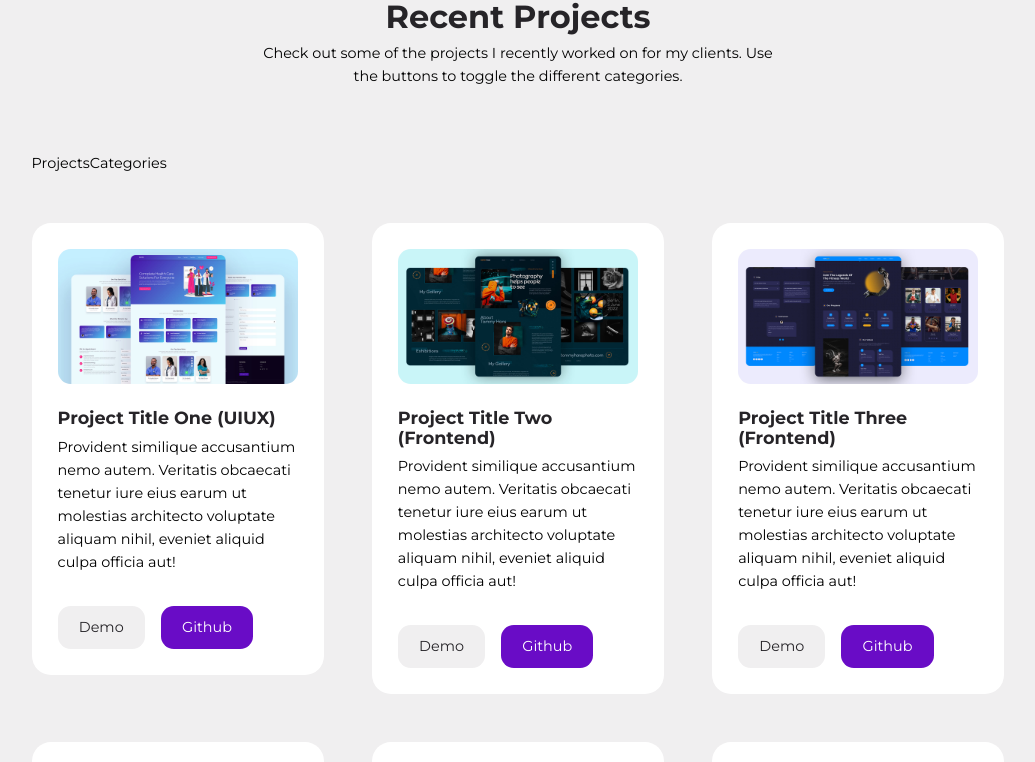
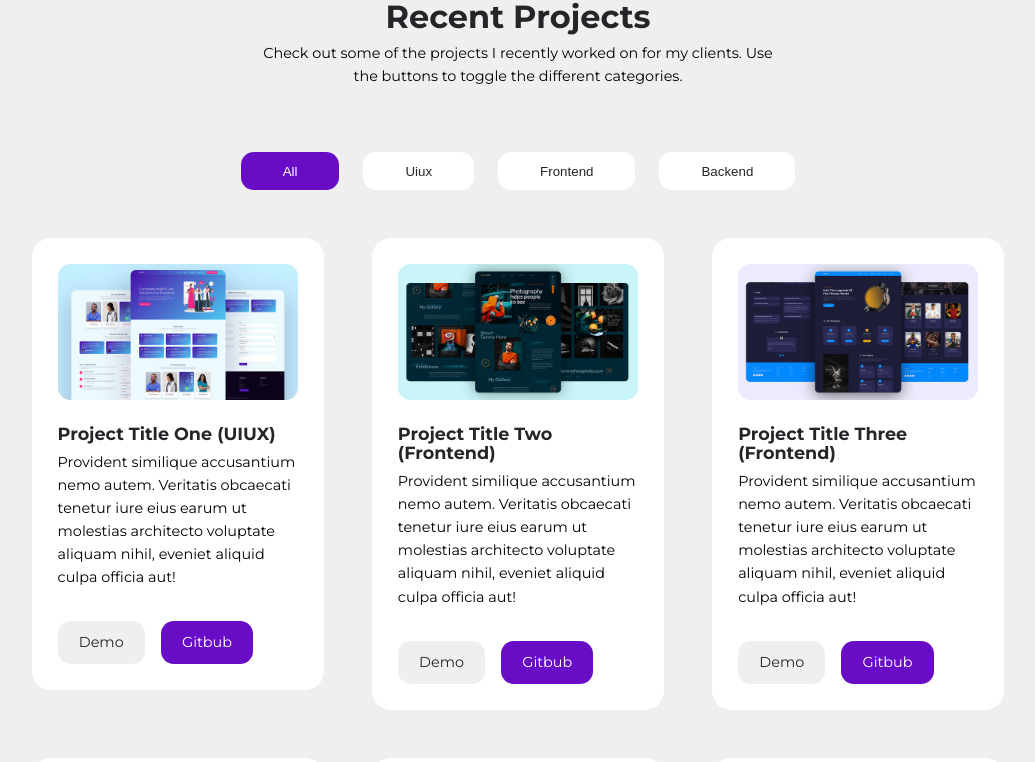
Before and after one commit to orcunSarmis/Portfolio, a React (Create React App) app: page / in a window 1280 px wide. Shown: the part 2642-3404 px from the top of the page, without its empty margins (122-1157 px from the left). Built offline with nearby package versions, Linux system fonts and the light colour scheme.

Commit message:
portfolio section

```diff
--- /dev/null
+++ b/src/sections/portfolio/CategoryButton.jsx
@@ -0,0 +1,9 @@
+
+
+const CategoryButton = ({category, className, onChangeCategory}) => {
+	return (
+	  <button className={className} onClick={() => onChangeCategory(category)}>{category}</button>
+	)
+  }
+
+export default CategoryButton
--- a/src/sections/portfolio/Portfolio.jsx
+++ b/src/sections/portfolio/Portfolio.jsx
@@ -1,20 +1,35 @@
 import Projects from "./Projects";
 import ProjectsCategories from "./ProjectsCategories";
-import data from './data'
+import data from "./data";
 import "./portfolio.css";
 import { useState } from "react";
 
 const Portfolio = () => {
-	const [projects, setProjects] = useState(data);
+  const [projects, setProjects] = useState(data);
+
+  const categories = data.map((item) => item.category);
+  const uniqueCategories = ["all", ...new Set(categories)];
+
+  const filterProjectsHandler = (category) => {
+	if(category === 'all') {
+		setProjects(data);
+		return;
+	}
+    const filterProjects = data.filter(
+      projects => projects.category === category
+    );
+	setProjects(filterProjects);
+  };
+
   return (
     <section id="portfolio">
-      <h2>Recent Projects</h2>{" "}
+      <h2>Recent Projects</h2>
       <p>
         Check out some of the projects I recently worked on for my clients. Use
         the buttons to toggle the different categories.
       </p>
       <div className="container portfolio__container">
-        <ProjectsCategories />
+        <ProjectsCategories categories={uniqueCategories} onFilterProjects={filterProjectsHandler} />
         <Projects projects={projects} />
       </div>
     </section>
--- a/src/sections/portfolio/Project.jsx
+++ b/src/sections/portfolio/Project.jsx
@@ -1,4 +1,5 @@
-import Card from './../../components/Card';
+import Card from '../../components/Card'
+
 
 const Project = ({project}) => {
   return (
@@ -9,8 +10,8 @@ const Project = ({project}) => {
         <h4>{project.title}</h4>
         <p>{project.desc}</p>
         <div className="portfolio__project-cta">
-			<a href={project.demo} className='btn sm' target="_blank" rel='noopener noreferrer'>Demo</a>
-			<a href={project.github} className='btn sm primary' target="_blank" rel='noopener noreferrer'>Github</a>
+            <a href={project.demo} className="btn sm" target="_blank" rel="noopner noreferrer">Demo</a>
+            <a href={project.github} className="btn sm primary" target="_blank" rel="noopner noreferrer">Gitbub</a>
         </div>
     </Card>
   )
--- a/src/sections/portfolio/ProjectsCategories.jsx
+++ b/src/sections/portfolio/ProjectsCategories.jsx
@@ -1,9 +1,28 @@
-import React from 'react'
+import { useState } from "react";
+import CategoryButton from "./CategoryButton";
 
-const ProjectsCategories = () => {
+const ProjectsCategories = ({ categories, onFilterProjects }) => {
+  const [activeCategory, setActiveCategory] = useState("all");
+
+  const chnageCategoryHandler = (activeCat) => {
+    setActiveCategory(activeCat);
+    onFilterProjects(activeCat);
+  };
+
   return (
-	<div>ProjectsCategories</div>
-  )
-}
+    <div className="portfolio__categories">
+      {categories.map((category) => (
+        <CategoryButton
+          key={category}
+          category={category}
+          onChangeCategory={() => chnageCategoryHandler(category)}
+          className={`btn cat__btn ${
+            activeCategory == category ? "primary" : "white"
+          }`}
+        />
+      ))}
+    </div>
+  );
+};
 
-export default ProjectsCategories
+export default ProjectsCategories;
```
Also changed, not shown: src/sections/portfolio/Projects.jsx (+9 -7 lines). Lines whose indentation alone changed are shown as unchanged.
